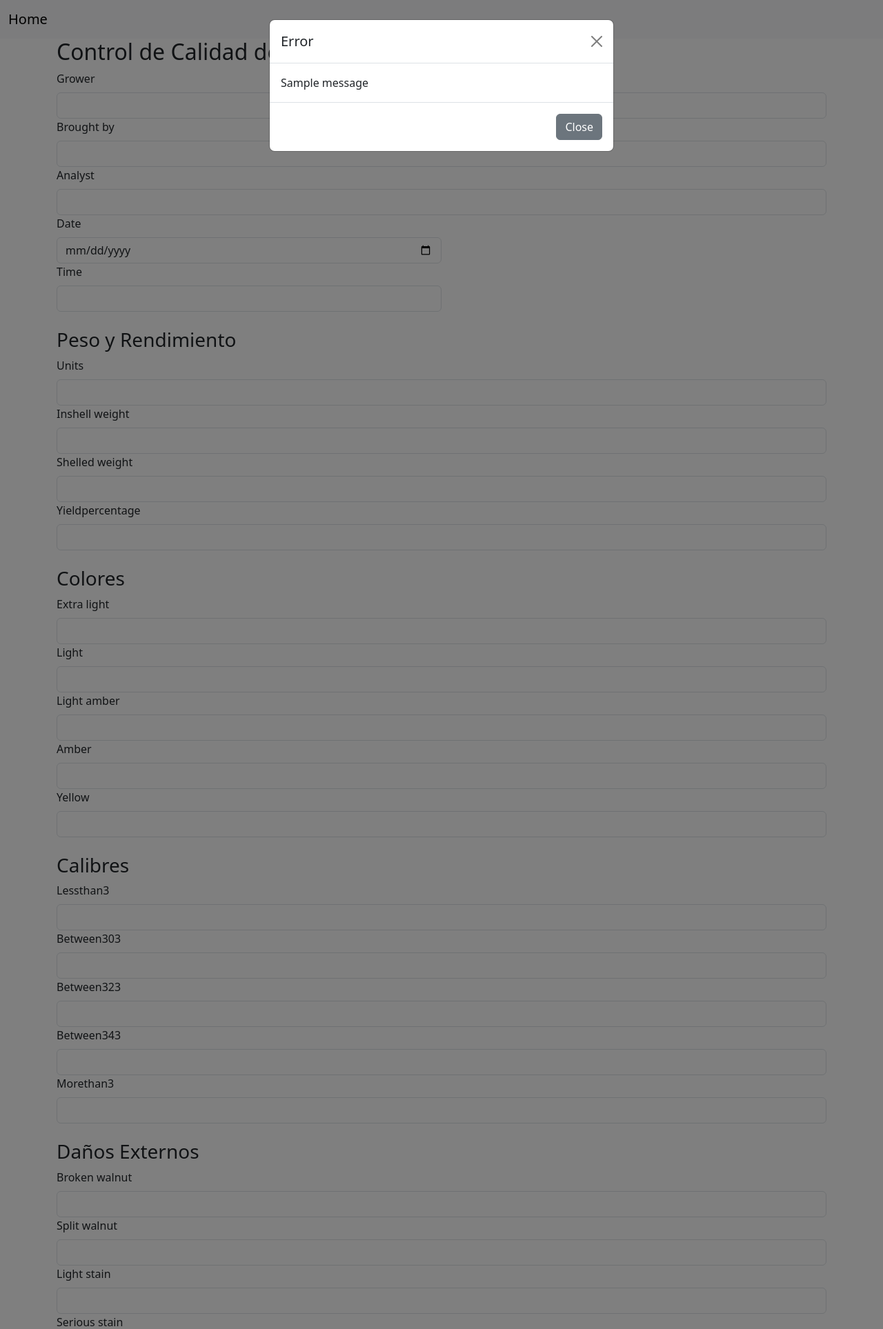
After one commit to panchato/Petru_Webapp, a Python web app: template app/templates/create_sample_qc.html in a window 1280 px wide. The commit adds this page. Shown: the top 1927 px of the page at 69% size. Run offline with Jinja, Linux system fonts and the light colour scheme; the template is opened without the code that fills it, so the values that code supplies are empty, except form fields; tables that the repository leaves empty hold one stand-in row (values such as "Sample post"); one stand-in notice (Sample message) is shown; form fields are guessed from the names that the template uses.

Commit message:
Added Sample QC model, route, form and template

```diff
--- a/app/templates/base.html
+++ b/app/templates/base.html
@@ -109,7 +109,9 @@
                         </a>
                             <ul class="dropdown-menu">
                                 <li><a class="dropdown-item" href="{{ url_for('create_lot_qc') }}">Crear QC Lotes</a></li>
+                                <li><a class="dropdown-item" href="{{ url_for('create_sample_qc') }}">Crear QC Muestras</a></li>
                                 <li><a class="dropdown-item" href="{{ url_for('list_lot_qc_reports') }}">Listado de QC Lotes</a></li>
+                                <li><a class="dropdown-item" href="{{ url_for('list_sample_qc_reports') }}">Listado de QC Muestras</a></li>
                             </ul>
                     </li>
                     {% endif %}
--- /dev/null
+++ b/app/templates/create_sample_qc.html
@@ -0,0 +1,194 @@
+{% extends "base.html" %}
+{% block content %}
+<script>
+    $(document).ready(function() {
+      {% with messages = get_flashed_messages() %}
+        {% if messages %}
+          var errorMessage = "{{ messages[0] }}";
+          $('.modal-body').text(errorMessage);
+          $('#errorModal').modal('show');
+        {% endif %}
+      {% endwith %}
+    });
+    </script>
+
+<div class="container">
+    <h2>Control de Calidad de Muestras</h2>
+    <form method="POST" enctype="multipart/form-data">
+        {{ form.hidden_tag() }}
+
+        <div class="form-group">
+            {{ form.grower.label(class="form-label") }}
+            {{ form.grower(class="form-control") }}
+        </div>
+
+        <div class="form-group">
+            {{ form.brought_by.label(class="form-label") }}
+            {{ form.brought_by(class="form-control") }}
+        </div>
+
+        <div class="form-group">
+            {{ form.analyst.label(class="form-label") }}
+            {{ form.analyst(class="form-control") }}
+        </div>
+
+        <div class="form-row">
+            <div class="form-group col-md-6">
+                {{ form.date.label(class="form-label") }}
+                {{ form.date(class="form-control") }}
+            </div>
+            <div class="form-group col-md-6">
+                {{ form.time.label(class="form-label") }}
+                {{ form.time(class="form-control") }}
+            </div>
+        </div><br>
+        <h3>Peso y Rendimiento</h3>
+        <div class="form-group">
+            {{ form.units.label(class="form-label") }}
+            {{ form.units(class="form-control") }}
+        </div>
+
+        <div class="form-group">
+            {{ form.inshell_weight.label(class="form-label") }}
+            {{ form.inshell_weight(class="form-control") }}
+        </div>
+
+        <div class="form-group">
+            {{ form.shelled_weight.label(class="form-label") }}
+            {{ form.shelled_weight(class="form-control") }}
+        </div>
+
+        <div class="form-group">
+            {{ form.yieldpercentage.label(class="form-label") }}
+            {{ form.yieldpercentage(class="form-control") }}
+        </div><br>
+        <h3>Colores</h3>
+        <div class="form-group">
+            {{ form.extra_light.label(class="form-label") }}
+            {{ form.extra_light(class="form-control") }}
+        </div>
+        <div class="form-group">
+            {{ form.light.label(class="form-label") }}
+            {{ form.light(class="form-control") }}
+        </div>
+        <div class="form-group">
+            {{ form.light_amber.label(class="form-label") }}
+            {{ form.light_amber(class="form-control") }}
+        </div>
+        <div class="form-group">
+            {{ form.amber.label(class="form-label") }}
+            {{ form.amber(class="form-control") }}
+        </div>
+        <div class="form-group">
+            {{ form.yellow.label(class="form-label") }}
+            {{ form.yellow(class="form-control") }}
+        </div><br>
+        <h3>Calibres</h3>
+        <div class="form-group">
+            {{ form.lessthan30.label(class="form-label") }}
+            {{ form.lessthan30(class="form-control") }}
+        </div>
+
+        <div class="form-group">
+            {{ form.between3032.label(class="form-label") }}
+            {{ form.between3032(class="form-control") }}
+        </div>
+
+        <div class="form-group">
+            {{ form.between3234.label(class="form-label") }}
+            {{ form.between3234(class="form-control") }}
+        </div>
+
+        <div class="form-group">
+            {{ form.between3436.label(class="form-label") }}
+            {{ form.between3436(class="form-control") }}
+        </div>
+
+        <div class="form-group">
+            {{ form.morethan36.label(class="form-label") }}
+            {{ form.morethan36(class="form-control") }}
+        </div><br>
+        <h3>Daños Externos</h3>
+        <div class="form-group">
+            {{ form.broken_walnut.label(class="form-label") }}
+            {{ form.broken_walnut(class="form-control") }}
+        </div>
+
+        <div class="form-group">
+            {{ form.split_walnut.label(class="form-label") }}
+            {{ form.split_walnut(class="form-control") }}
+        </div>
+
+        <div class="form-group">
+            {{ form.light_stain.label(class="form-label") }}
+            {{ form.light_stain(class="form-control") }}
+        </div>
+
+        <div class="form-group">
+            {{ form.serious_stain.label(class="form-label") }}
+            {{ form.serious_stain(class="form-control") }}
+        </div>
+        <div class="form-group">
+            {{ form.adhered_hull.label(class="form-label") }}
+            {{ form.adhered_hull(class="form-control") }}
+        </div><br>
+        <h3>Daños Internos</h3>
+        <div class="form-group">
+            {{ form.shrivel.label(class="form-label") }}
+            {{ form.shrivel(class="form-control") }}
+        </div>
+        <div class="form-group">
+            {{ form.empty.label(class="form-label") }}
+            {{ form.empty(class="form-control") }}
+        </div>
+        <div class="form-group">
+            {{ form.insect_damage.label(class="form-label") }}
+            {{ form.insect_damage(class="form-control") }}
+        </div>
+        <div class="form-group">
+            {{ form.inactive_fungus.label(class="form-label") }}
+            {{ form.inactive_fungus(class="form-control") }}
+        </div>
+        <div class="form-group">
+            {{ form.active_fungus.label(class="form-label") }}
+            {{ form.active_fungus(class="form-control") }}
+        </div><br>
+        <h3>Imágenes de Calidad</h3>
+        <div class="form-group">
+            {{ form.inshell_image.label(class="form-label") }}
+            {{ form.inshell_image(class="form-control-file") }}
+            {% if form.inshell_image.errors %}
+                <div class="alert alert-danger">
+                    {{ form.inshell_image.errors[0] }}
+                </div>
+                {% endif %}
+        <div class="form-group">
+            {{ form.shelled_image.label(class="form-label") }}
+            {{ form.shelled_image(class="form-control-file") }}
+            {% if form.shelled_image.errors %}
+                <div class="alert alert-danger">
+                    {{ form.shelled_image.errors[0] }}
+                </div>
+            {% endif %}
+        </div><br>
+        <div>{{ form.submit(class="btn btn-primary") }}</div>
+    </form>
+</div>
+<!-- Error Modal -->
+<div class="modal fade" id="errorModal" tabindex="-1" aria-labelledby="errorModalLabel" aria-hidden="true">
+    <div class="modal-dialog">
+        <div class="modal-content">
+            <div class="modal-header">
+                <h5 class="modal-title" id="errorModalLabel">Error</h5>
+                <button type="button" class="btn-close" data-bs-dismiss="modal" aria-label="Close"></button>
+            </div>
+            <div class="modal-body">
+            <!-- Error message will be injected here -->
+            </div>
+            <div class="modal-footer">
+                <button type="button" class="btn btn-secondary" data-bs-dismiss="modal">Close</button>
+            </div>
+        </div>
+    </div>
+</div>
+{% endblock %}
```
Also changed, not shown: app/forms.py (+40 -0 lines), app/models.py (+34 -0 lines), app/routes.py (+92 -2 lines), app/templates/view_sample_qc_report.html (added, +236 -0 lines).
